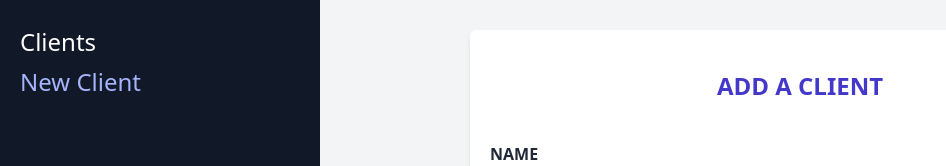
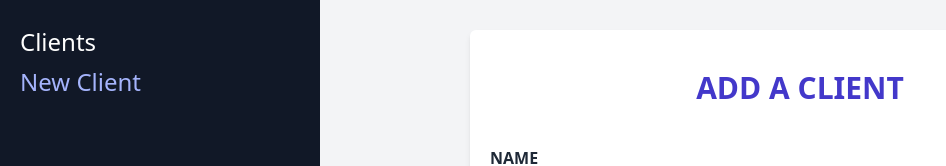
Before and after one commit to listerineh/simple-CRN, a React (Vite) app: page /clients/new in a window 1280 px wide. Shown: the part 126-292 px from the top of the page, without its empty margins (0-946 px from the left). Built offline with nearby package versions, Linux system fonts and the light colour scheme.

Commit message:
Fix: Simple frontend change

```diff
--- a/src/components/ClientForm.jsx
+++ b/src/components/ClientForm.jsx
@@ -44,7 +44,7 @@ function ClientForm() {
 
   return (
     <div className='bg-white mt-10 px-5 py-10 rounded-md shadow-md md:w-3/4 mx-auto'>
-      <h1 className="text-indigo-700 font-bold text-2xl uppercase text-center">Add a Client</h1>
+      <h1 className="text-indigo-700 font-extrabold text-3xl uppercase text-center">Add a Client</h1>
 
       <Formik
         initialValues={{
```
